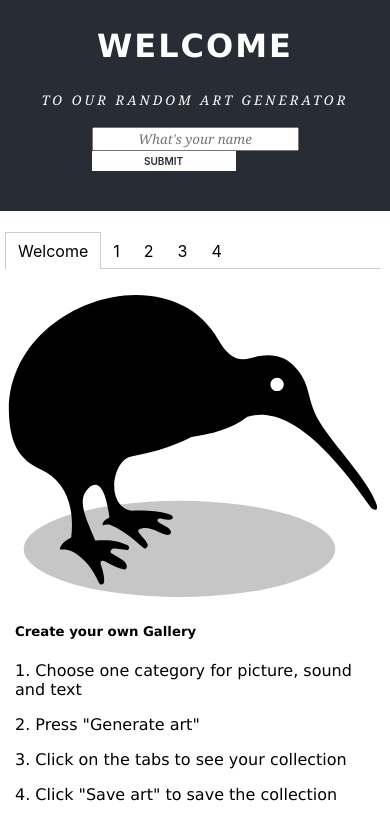
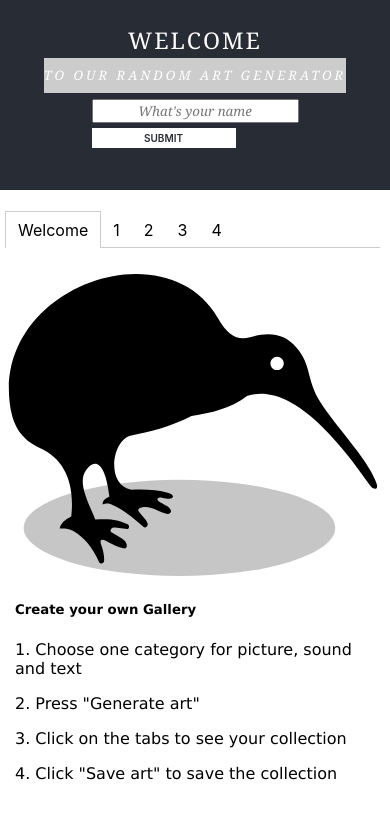
Before and after one commit to fridasolheim/IT2810-Project-2-React, a React (Create React App) app: page / in a window 390 px wide. Shown: the top 830 px of the page. Built offline with nearby package versions, Linux system fonts and the light colour scheme.

Commit message:
minor css changes for responsiveness

```diff
--- a/src/App.css
+++ b/src/App.css
@@ -1,8 +1,8 @@
 .App > * {
     margin-top: 0px;
-    -webkit-flex: 1 1 0;
+    /*-webkit-flex: 1 1 0;
     -ms-flex: 1 1 0;
-    flex: 1 1 0;
+    flex: 1 1 0;*/
 }
 
 .App-logo {
@@ -37,7 +37,7 @@
   align-items: center;
   justify-content: space-around;
 }
-@media screen and (max-width: 415px){
+@media screen and (max-width: 500px){
   .Content {
     padding: 10px 10px;
     font-size: 1em;
@@ -49,12 +49,12 @@
   .container2{
     flex-direction: column;
   }
-  .h5-header{
-    size: 9px;
+  /*.firstHeader{
+    size: 9px !important;
   }
-  .h1-header{
-    size: 9px;
-  }
+  .secondHeader{
+    size: 9px !important;
+  }*/
   .buttonStyle{
     height: 20px;
     line-height: 20px;
@@ -88,34 +88,31 @@
   display: flex;
   flex-direction: column;
   justify-content: center;
-  height: 100vp;
+  height: 170px;
   width: 100vp;
-  line-height: 10px;
-  font-family: -apple-system, BlinkMacSystemFont, 'Segoe UI', Roboto, Oxygen, Ubuntu, Cantarell, 'Open Sans', 'Helvetica Neue', sans-serif;
-  color: white;
+  line-height: 35px;
   text-align: center;
   align-items: center;
   align-content: center;
   padding-top: 20px;
 }
-h1{
-  font-family: Verdana, Geneva, Tahoma, sans-serif;
+
+.firstHeader{
+  font-family: Georgia, 'Times New Roman', Times, serif;
   letter-spacing: 2px;
-}
-.h1-header{
-  font-family: Verdana, Geneva, Tahoma, sans-serif;
-  letter-spacing: 2px;
+  color: white;
 }
 h2{
   font-family: Verdana, Geneva, Tahoma, sans-serif;
   letter-spacing: 1px;
 }
-.h5-header{
+.secondHeader{
   font-family: Georgia, 'Times New Roman', Times, serif;
   font-style: italic;
+  color: black;
+  background: #ccc;
   letter-spacing: 3px;
   justify-content: space-around;
-  size: 18px !important;
   color: white;
   font-weight: 200;
 }
@@ -179,11 +176,11 @@ h2{
   background-color: #282c34;
   height: 40px;
   line-height: 40px;
-  width: 100px;
+  width: 120px;
   margin-bottom: 20px;
   margin-top: 20px;
   vertical-align: middle;
-  font-size: 11px;
+  font-size: 14px;
   font-weight: 600;
   color: white;
   text-align: center;
@@ -223,12 +220,12 @@ h2{
 }
 
 .pic{
-  width: 100%;
+  width: 100vp;
   max-width:60px !important;
   max-height: 60px !important;
 }
 
 .textContent{
-  width: 100%;
+  width: 100vp;
   max-width: 50rem;
 }
--- a/src/Components/Header.js
+++ b/src/Components/Header.js
@@ -29,8 +29,8 @@ class Header extends Component{
     render(){
         return (
         <div className='Header'>
-            <h1 className="h1-header">WELCOME {sessionStorage.getItem('userValue')}</h1>
-            <h5 className="h5-header">TO OUR RANDOM ART GENERATOR</h5>
+            <span className="firstHeader" style={{"fontSize" : "23px"}}>WELCOME {sessionStorage.getItem('userValue')}</span>
+            <span className="secondHeader" style={{"fontSize" : "13px"}}>TO OUR RANDOM ART GENERATOR</span>
             <div className="headerForm">
                 <form style={this.state.shouldHide ? {} : { display: 'none' }}>
                     <div>
```
